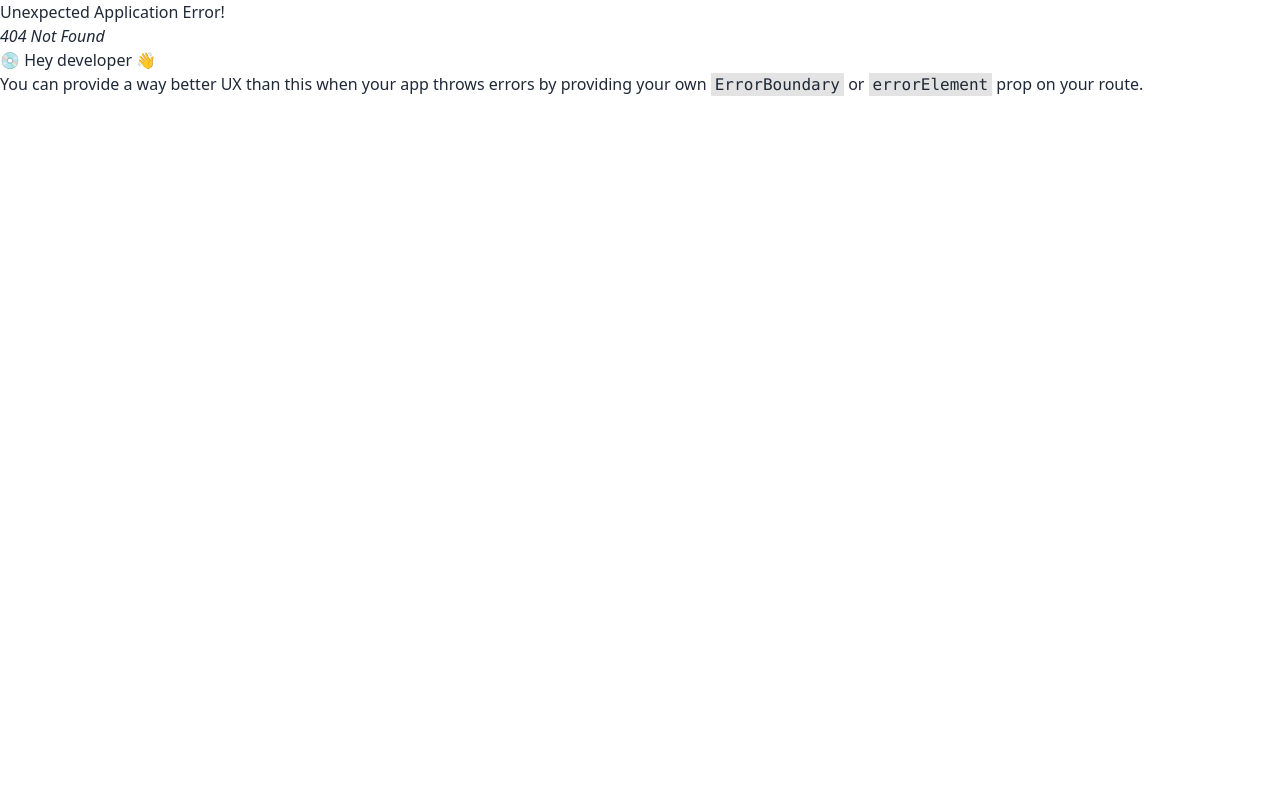
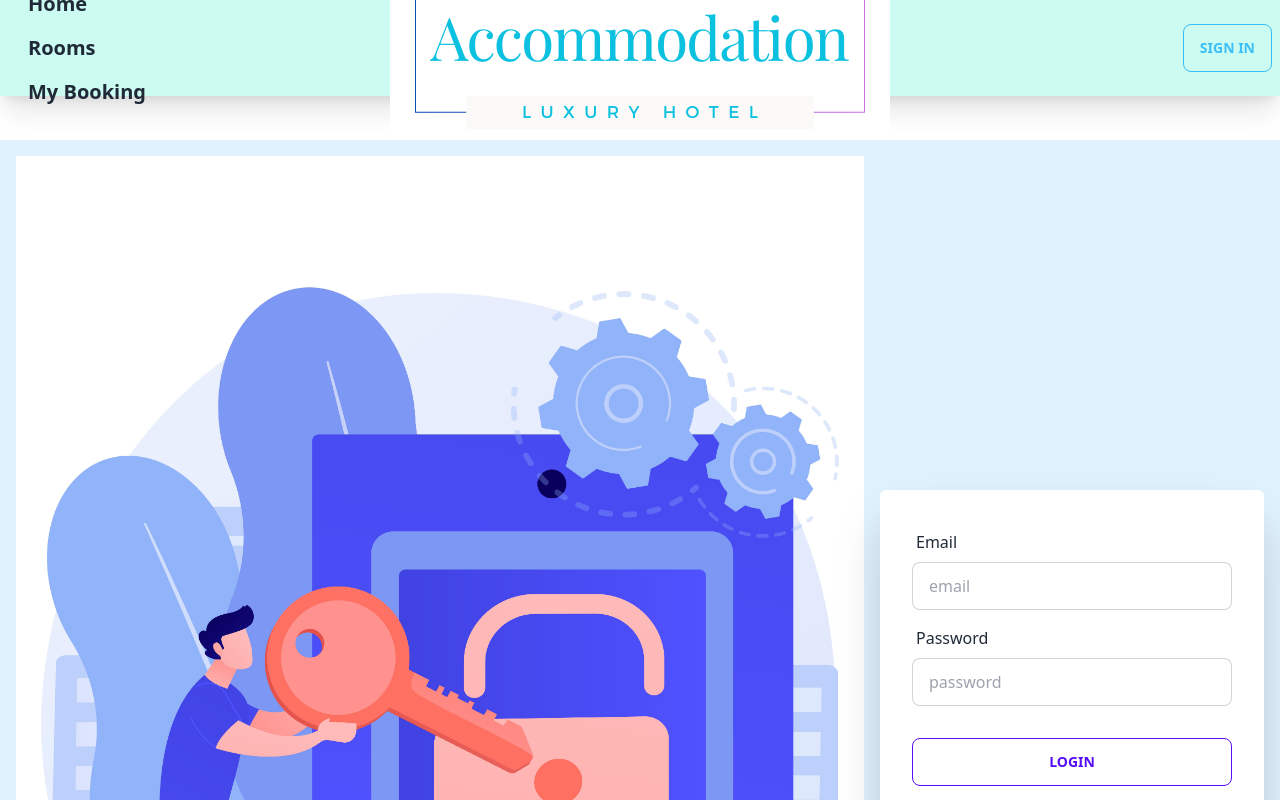
Before and after one commit to Md-Mansor/luxury-hotel, a React (Vite) app: page /login in a window 1280 px wide. Before the commit this address had no page. Shown: the top 800 px of the page. Built offline with nearby package versions, Linux system fonts and the light colour scheme.

Commit message:
Login Page designed

```diff
--- a/src/Pages/Shared/Log/Login.jsx
+++ b/src/Pages/Shared/Log/Login.jsx
@@ -1,8 +1,38 @@
+import { Link } from "react-router-dom";
+import img from "../../../assets/login.jpg"
 
 const Login = () => {
     return (
         <div>
-            <h1>log in now</h1>
+            <div className="hero min-h-screen bg-sky-100  mt-11 ">
+                <div className="hero-content flex-col lg:flex-row">
+                    <div className="">
+                        <img src={img} alt="" />
+                    </div>
+                    <div className=" rounded-md   flex-shrink-0 w-full max-w-sm shadow-2xl bg-base-100">
+                        <form className="card-body">
+                            <div className="form-control">
+                                <label className="label">
+                                    <span>Email</span>
+                                </label>
+                                <input type="email" placeholder="email" className="input input-bordered" required />
+                            </div>
+                            <div className="form-control">
+                                <label className="label">
+                                    <span>Password</span>
+                                </label>
+                                <input type="password" placeholder="password" className="input input-bordered" required />
+                            </div>
+                            <div className="form-control mt-6">
+                                <button className="btn btn-outline btn-primary">Login</button>
+                            </div>
+                        </form>
+                        <h1 className="text-center border p-2 text-lg font-medium text-indigo-400  ">New In This Page <Link to="/signUp" className="hover:text-rose-700 " >Register Now </Link> </h1>
+                        <p className="text-center">Or Login With</p>
+                        <img src="" alt="" />
+                    </div>
+                </div>
+            </div>
         </div>
     );
 };
--- a/src/Pages/Shared/NavBar/NavBar.jsx
+++ b/src/Pages/Shared/NavBar/NavBar.jsx
@@ -34,7 +34,7 @@ const NavBar = () => {
                 </div>
 
                 <div className="navbar-end">
-                    <Link to='signUp' className="btn btn-outline btn-info">Sign Up</Link>
+                    <Link to='login' className="btn btn-outline btn-info">Sign In</Link>
                 </div>
             </div>
         </div>
--- a/src/Pages/Shared/Register/Register.jsx
+++ b/src/Pages/Shared/Register/Register.jsx
@@ -34,10 +34,9 @@ const Register = () => {
                             </div>
                             <div className="form-control mt-6">
                                 <button className="btn btn-outline btn-success">Register </button>
-
                             </div>
                         </form>
-                        <Link to="/login" >Already Have an Account <br /> log In Now  </Link>
+                        <h1 className="text-center border p-2 text-lg font-medium text-green-700 ">Already Have an Account <br /> <Link to="/login" className="hover:text-rose-700 " >logIn Now </Link> </h1>
                     </div>
                 </div>
             </div>
--- a/src/Router/Router.jsx
+++ b/src/Router/Router.jsx
@@ -4,6 +4,7 @@ import Home from "../Pages/Home/Home/Home";
 import Rooms from "../Pages/Shared/Rooms/Rooms";
 import Register from "../Pages/Shared/Register/Register";
 import Bookings from "../Pages/Shared/Bookings/Bookings";
+import Login from "../Pages/Shared/Log/Login";
 
 
 
@@ -27,6 +28,10 @@ const router = createBrowserRouter([
             {
                 path: "signUp",
                 element: <Register></Register>
+            },
+            {
+                path: "login",
+                element: <Login></Login>
             }
         ]
     }
```
Also changed, not shown: src/assets/login.jpg (added).
